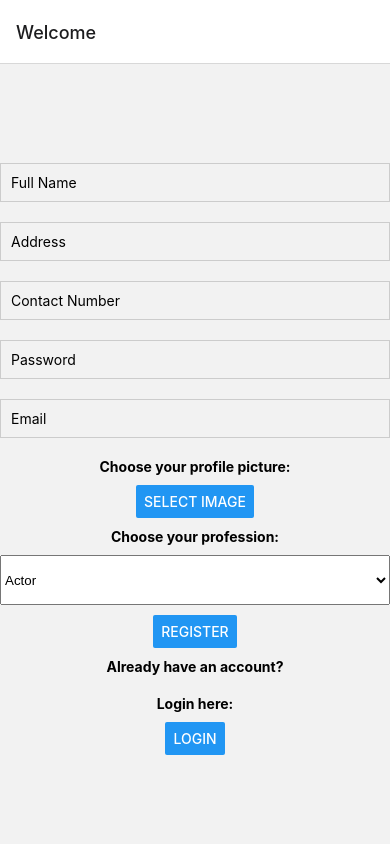
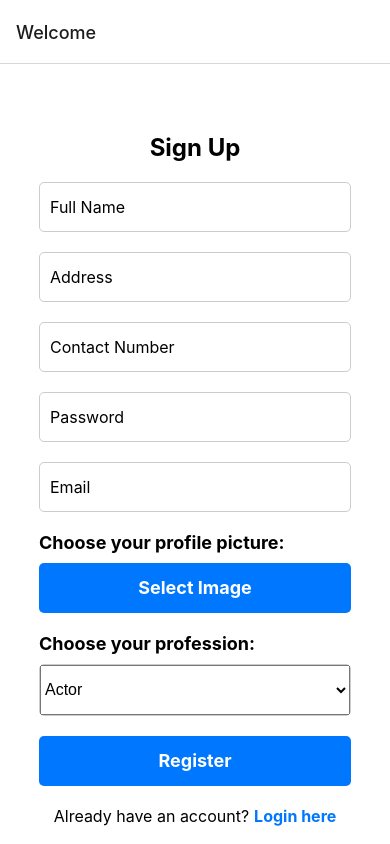
Before and after one commit to Ankitsharma991/NaukriBharat, a React Native app: screen /SignupPage in a window 390 px wide. Built offline with nearby package versions, Linux system fonts and the light colour scheme.

Commit message:
<Added>:[Changed the login and signup page]

```diff
--- a/app.json
+++ b/app.json
@@ -4,16 +4,13 @@
     "slug": "NaukriBharat",
     "version": "1.0.0",
     "orientation": "portrait",
-    "icon": "./assets/icon.png",
     "userInterfaceStyle": "light",
     "splash": {
       "image": "./assets/splash.png",
       "resizeMode": "contain",
       "backgroundColor": "#ffffff"
     },
-    "assetBundlePatterns": [
-      "**/*"
-    ],
+    "assetBundlePatterns": ["**/*"],
     "ios": {
       "supportsTablet": true
     },
@@ -22,9 +19,6 @@
         "foregroundImage": "./assets/adaptive-icon.png",
         "backgroundColor": "#ffffff"
       }
-    },
-    "web": {
-      "favicon": "./assets/favicon.png"
     }
   }
 }
--- a/components/pages/loginpage/loginpage.js
+++ b/components/pages/loginpage/loginpage.js
@@ -1,5 +1,11 @@
 // Importing required modules and functions
-import { View, Text, TextInput, Button, StyleSheet } from "react-native";
+import {
+  View,
+  Text,
+  TextInput,
+  TouchableOpacity,
+  StyleSheet,
+} from "react-native";
 import { useNavigation } from "@react-navigation/native";
 import { getAuth, signInWithEmailAndPassword } from "firebase/auth";
 import firebase from "../../../database/firebase";
@@ -49,11 +55,15 @@ const LoginPage = () => {
   // and a register button to navigate to the signup page
   return (
     <View style={styles.container}>
+      <Text style={styles.title}>Log In</Text>
+      <View style={styles.form}>
         <TextInput
           style={styles.input}
           placeholder="Email"
           onChangeText={(text) => handleLoginFormInputChange("email", text)}
           value={loginData.email}
+          keyboardType="email-address"
+          autoCapitalize="none"
         />
         <TextInput
           style={styles.input}
@@ -61,20 +71,21 @@ const LoginPage = () => {
           onChangeText={(text) => handleLoginFormInputChange("password", text)}
           value={loginData.password}
           secureTextEntry
+          autoCapitalize="none"
         />
-
-      <Button title="Login" onPress={handleLoginFormSubmit} />
-      <Text style={styles.professionText}>Don't have an account?</Text>
-      <Text style={styles.professionText}>Register here:</Text>
-      <Button
-        title="Register"
-        onPress={() => navigation.navigate("SignupPage")}
-      />
-      <Text style={styles.professionText}>Continue without login:</Text>
-      <Button
-        title="Continue"
-        onPress={() => navigation.navigate("HomeScreen")}
-      />
+        <TouchableOpacity
+          style={styles.loginButton}
+          onPress={handleLoginFormSubmit}
+        >
+          <Text style={styles.loginButtonText}>Log In</Text>
+        </TouchableOpacity>
+        <View style={styles.signupSection}>
+          <Text style={styles.signupText}>Don't have an account?</Text>
+          <TouchableOpacity onPress={() => navigation.navigate("SignupPage")}>
+            <Text style={styles.signupButton}>Sign Up</Text>
+          </TouchableOpacity>
+        </View>
+      </View>
     </View>
   );
 };
@@ -85,14 +96,51 @@ const styles = StyleSheet.create({
     flex: 1,
     alignItems: "center",
     justifyContent: "center",
+    backgroundColor: "#fff",
+  },
+  title: {
+    fontSize: 24,
+    fontWeight: "bold",
+    marginBottom: 20,
+  },
+  form: {
+    width: "80%",
   },
   input: {
-    height: 40,
-    width: "90%",
+    height: 50,
     borderWidth: 1,
+    borderColor: "#ccc",
     borderRadius: 5,
-    marginBottom: 10,
+    marginBottom: 20,
     paddingLeft: 10,
+    fontSize: 16,
+  },
+  loginButton: {
+    backgroundColor: "#0077FF",
+    height: 50,
+    borderRadius: 5,
+    alignItems: "center",
+    justifyContent: "center",
+  },
+  loginButtonText: {
+    color: "#fff",
+    fontSize: 18,
+    fontWeight: "bold",
+  },
+  signupSection: {
+    flexDirection: "row",
+    alignItems: "center",
+    justifyContent: "center",
+    marginTop: 20,
+  },
+  signupText: {
+    fontSize: 16,
+  },
+  signupButton: {
+    fontSize: 16,
+    fontWeight: "bold",
+    color: "#0077FF",
+    marginLeft: 5,
   },
 });
 
--- a/components/pages/signuppage/signuppage.js
+++ b/components/pages/signuppage/signuppage.js
@@ -131,6 +131,8 @@ export default function RegistrationForm() {
   // Render the registration form
   return (
     <SafeAreaView style={styles.container}>
+      <View style={styles.form}>
+        <Text style={styles.title}>Sign Up</Text>
         <TextInput
           style={styles.input}
           placeholder="Full Name"
@@ -175,11 +177,16 @@ export default function RegistrationForm() {
           value={email}
           keyboardType="email-address"
         />
-
         <Text style={styles.professionText}>Choose your profile picture:</Text>
-      <Button title="Select Image" onPress={handleImageUpload} />
+        <TouchableOpacity
+          style={styles.uploadButton}
+          onPress={handleImageUpload}
+        >
+          <Text style={styles.uploadButtonText}>Select Image</Text>
+        </TouchableOpacity>
 
         <Text style={styles.professionText}>Choose your profession:</Text>
+        <View style={styles.pickerContainer}>
           <Picker
             style={styles.picker}
             selectedValue={profession}
@@ -191,36 +198,135 @@ export default function RegistrationForm() {
               <Picker.Item key={index} label={item} value={item} />
             ))}
           </Picker>
-      <Button title="Register" onPress={handleRegisterFormSubmit} />
-      <Text style={styles.professionText}>Already have an account?</Text>
-      <Text style={styles.professionText}>Login here:</Text>
+        </View>
 
-      <Button title="Login" onPress={handleLoginButtonPress} />
+        <TouchableOpacity
+          style={styles.registerButton}
+          onPress={handleRegisterFormSubmit}
+        >
+          <Text style={styles.registerButtonText}>Register</Text>
+        </TouchableOpacity>
+
+        <View style={styles.loginSection}>
+          <Text style={styles.loginText}>Already have an account?</Text>
+          <TouchableOpacity onPress={handleLoginButtonPress}>
+            <Text style={styles.loginButton}>Login here</Text>
+          </TouchableOpacity>
+        </View>
+      </View>
     </SafeAreaView>
   );
 }
 
+//styling for the signup page
 const styles = StyleSheet.create({
   container: {
     flex: 1,
+    backgroundColor: "#fff",
+    alignItems: "center",
+    paddingTop: 50,
+    justifyContent: "center",
+    backgroundColor: "#fff",
+  },
+  title: {
+    fontSize: 24,
+    fontWeight: "bold",
+    marginBottom: 20,
+    display: "flex",
+    justifyContent: "center",
+  },
+  form: {
+    width: "80%",
+  },
+  input: {
+    height: 50,
+    borderWidth: 1,
+    borderColor: "#ccc",
+    borderRadius: 5,
+    marginBottom: 20,
+    paddingLeft: 10,
+    fontSize: 16,
+  },
+  button: {
+    backgroundColor: "#0077FF",
+    height: 50,
+    borderRadius: 5,
     alignItems: "center",
     justifyContent: "center",
-    padding: 20,
   },
-  input: {
+  buttonText: {
+    color: "#fff",
+    fontSize: 18,
+    fontWeight: "bold",
+  },
+  loginSection: {
+    flexDirection: "row",
+    alignItems: "center",
+    justifyContent: "center",
+    marginTop: 20,
+  },
+  loginText: {
+    fontSize: 16,
+  },
+  loginButton: {
+    fontSize: 16,
+    fontWeight: "bold",
+    color: "#0077FF",
+    marginLeft: 5,
+  },
+  professionText: {
+    fontSize: 18,
+    fontWeight: "bold",
+    marginBottom: 10,
+  },
+  uploadButton: {
+    backgroundColor: "#0077FF",
+    height: 50,
+    borderRadius: 5,
+    alignItems: "center",
+    justifyContent: "center",
+    marginBottom: 20,
+  },
+  uploadButtonText: {
+    color: "#fff",
+    fontSize: 18,
+    fontWeight: "bold",
+  },
+  pickerContainer: {
     borderWidth: 1,
     borderColor: "#ccc",
-    padding: 10,
-    marginVertical: 10,
-    width: "100%",
+    borderRadius: 5,
+    marginBottom: 20,
   },
-  professionText: {
-    marginVertical: 10,
+  picker: {
+    height: 50,
+    fontSize: 16,
+  },
+  registerButton: {
+    backgroundColor: "#0077FF",
+    height: 50,
+    borderRadius: 5,
+    alignItems: "center",
+    justifyContent: "center",
+    marginBottom: 20,
+  },
+  registerButtonText: {
+    color: "#fff",
+    fontSize: 18,
     fontWeight: "bold",
   },
-  picker: {
-    width: "100%",
-    height: 50,
-    marginBottom: 10,
+  loginSection: {
+    flexDirection: "row",
+    alignItems: "center",
+    justifyContent: "center",
+  },
+  loginText: {
+    fontSize: 16,
+    marginRight: 5,
+  },
+  loginButton: {
+    fontSize: 16,
+    fontWeight: "bold",
+    color: "#0077FF",
   },
 });
```
Also changed, not shown: package.json (+5 -2 lines), 1 other file (tests, documents, lock files or other folders). Lines whose indentation alone changed are shown as unchanged.
